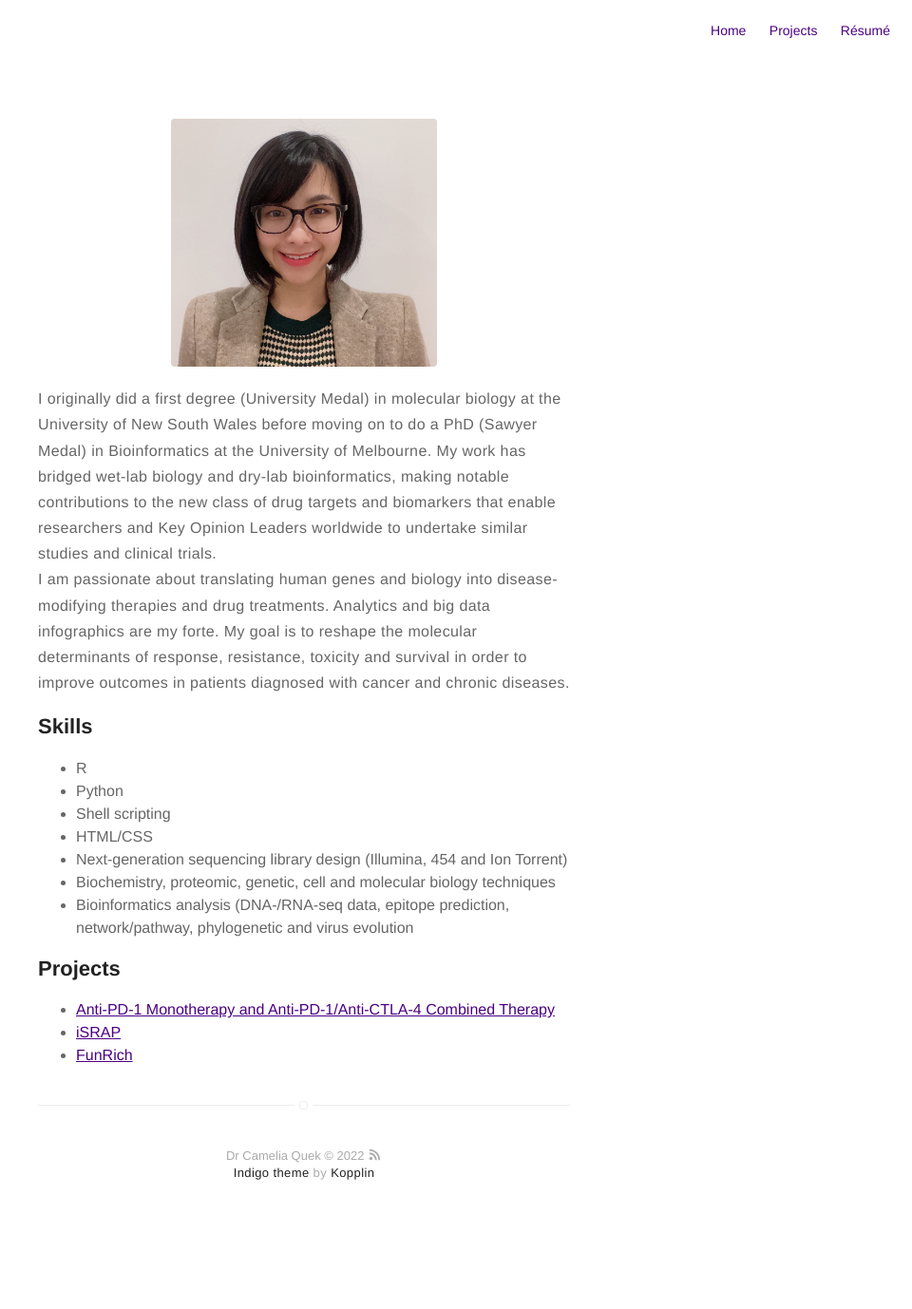
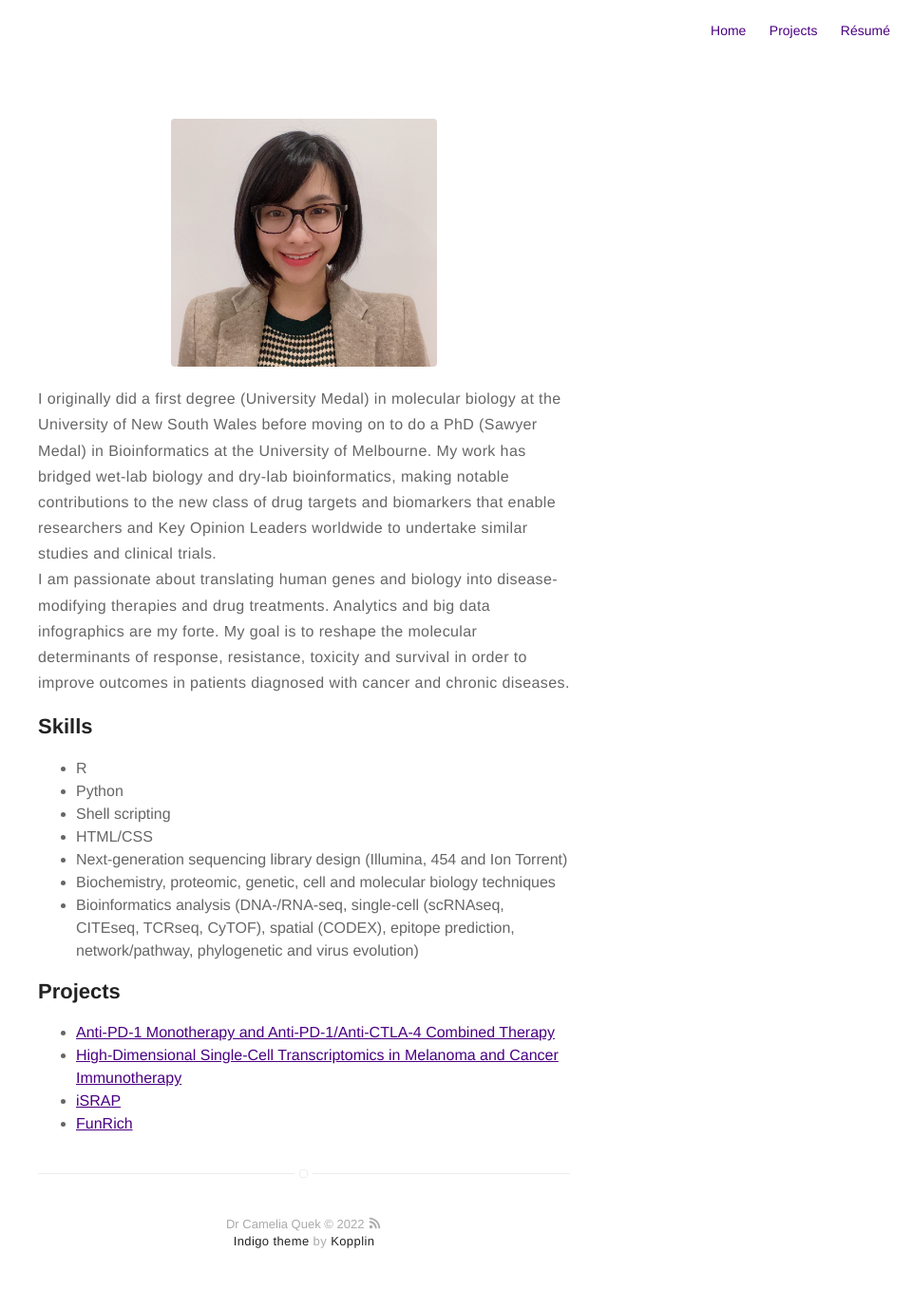
Before and after one commit to cameliaquek/cameliaquek.github.io, a Jekyll site: the page built from about.md, in a window 1280 px wide. Shown: the whole page at 95% size, without its empty margins (320-1280 px from the left). Built offline with Jekyll 4.4.1, drawn with Linux system fonts in a browser that asks for light colours; before the commit the page ends 1306 px from its top, so only the background shows below that.

Commit message:
Update about.md

```diff
--- a/about.md
+++ b/about.md
@@ -17,13 +17,14 @@ I am passionate about translating human genes and biology into disease-modifying
 	<li>HTML/CSS</li>
 	<li>Next-generation sequencing library design (Illumina, 454 and Ion Torrent)</li>
 	<li>Biochemistry, proteomic, genetic, cell and molecular biology techniques</li>
-	<li>Bioinformatics analysis (DNA-/RNA-seq data, epitope prediction, network/pathway, phylogenetic and virus evolution</li>
+	<li>Bioinformatics analysis (DNA-/RNA-seq, single-cell (scRNAseq, CITEseq, TCRseq, CyTOF), spatial (CODEX), epitope prediction, network/pathway, phylogenetic and virus evolution)</li>
 </ul>
 
 <h2>Projects</h2>
 
 <ul>
-	<li><a href="https://www.cell.com/cancer-cell/fulltext/S1535-6108(19)30037-6">Anti-PD-1 Monotherapy and Anti-PD-1/Anti-CTLA-4 Combined Therapy</a></li>
+		<li><a href="https://www.cell.com/cancer-cell/fulltext/S1535-6108(19)30037-6">Anti-PD-1 Monotherapy and Anti-PD-1/Anti-CTLA-4 Combined Therapy</a></li>
+	<li><a href="https://www.mdpi.com/2073-4425/12/10/1629">High-Dimensional Single-Cell Transcriptomics in Melanoma and Cancer Immunotherapy</a></li>
 	<li><a href="http://israp.sourceforge.net/">iSRAP</a></li>
 	<li><a href="http://www.funrich.org/">FunRich</a></li>
 </ul>
```
